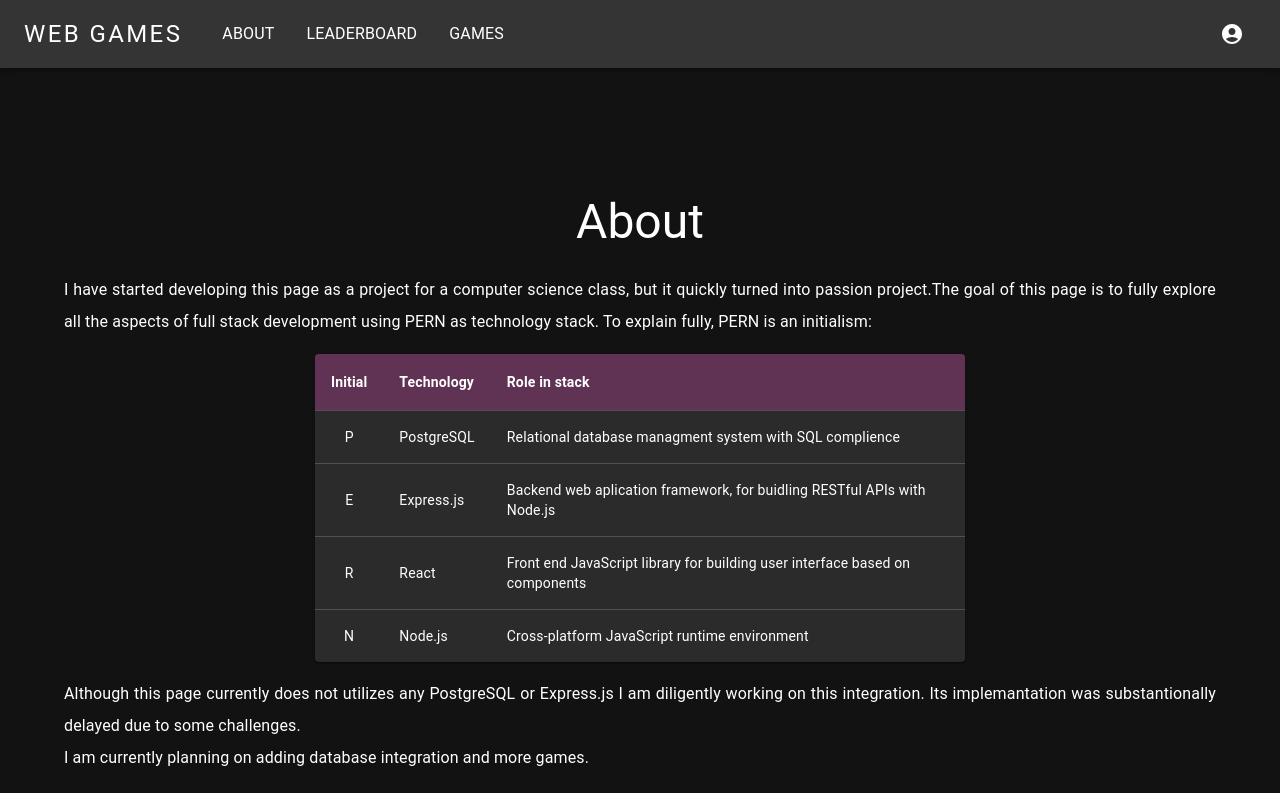
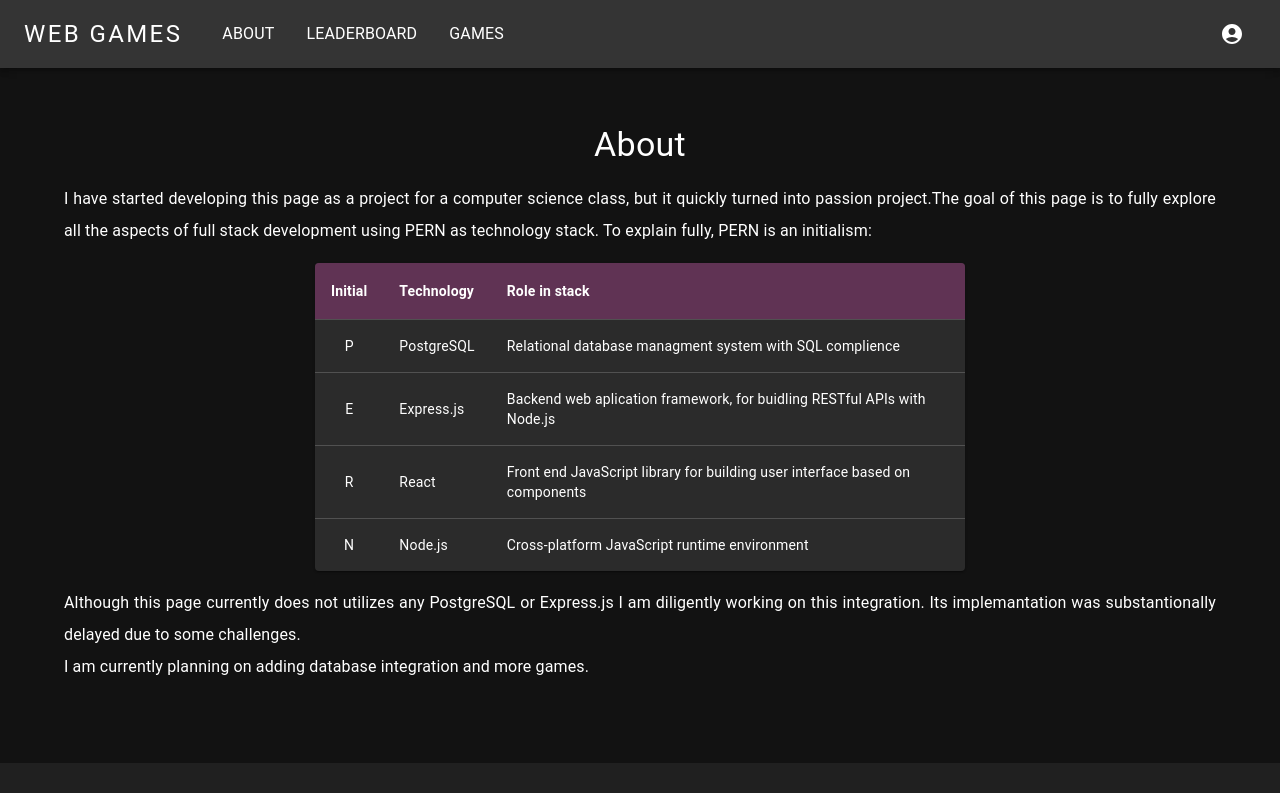
Before and after one commit to SmarterFuture/web-games, a React (Create React App) app: page / in a window 1280 px wide. Shown: the top 793 px of the page. Built offline with nearby package versions, Linux system fonts and the light colour scheme; grey boxes are pictures that could not be loaded.

Commit message:
fixed wording; minor styling

```diff
--- a/src/components/About.tsx
+++ b/src/components/About.tsx
@@ -21,7 +21,7 @@ const data: Array<IRow> = [
 export function About() {
     return (
         <div className="about">
-            <Typography sx={{ mb: ".5em" }} variant="h3">
+            <Typography sx={{ mb: ".5em" }} variant="h4">
                 About
             </Typography>
             <Container maxWidth="lg">
--- a/src/shared/styles.css
+++ b/src/shared/styles.css
@@ -92,7 +92,7 @@ code {
     align-items: center;
     width: 100%;
     margin-top: 7vh;
-    min-height: 90vh;
+    min-height: calc(83vh - 192px);
     text-align: justify;
 }
 
```
Also changed, not shown: 1 other file (tests, documents, lock files or other folders).
